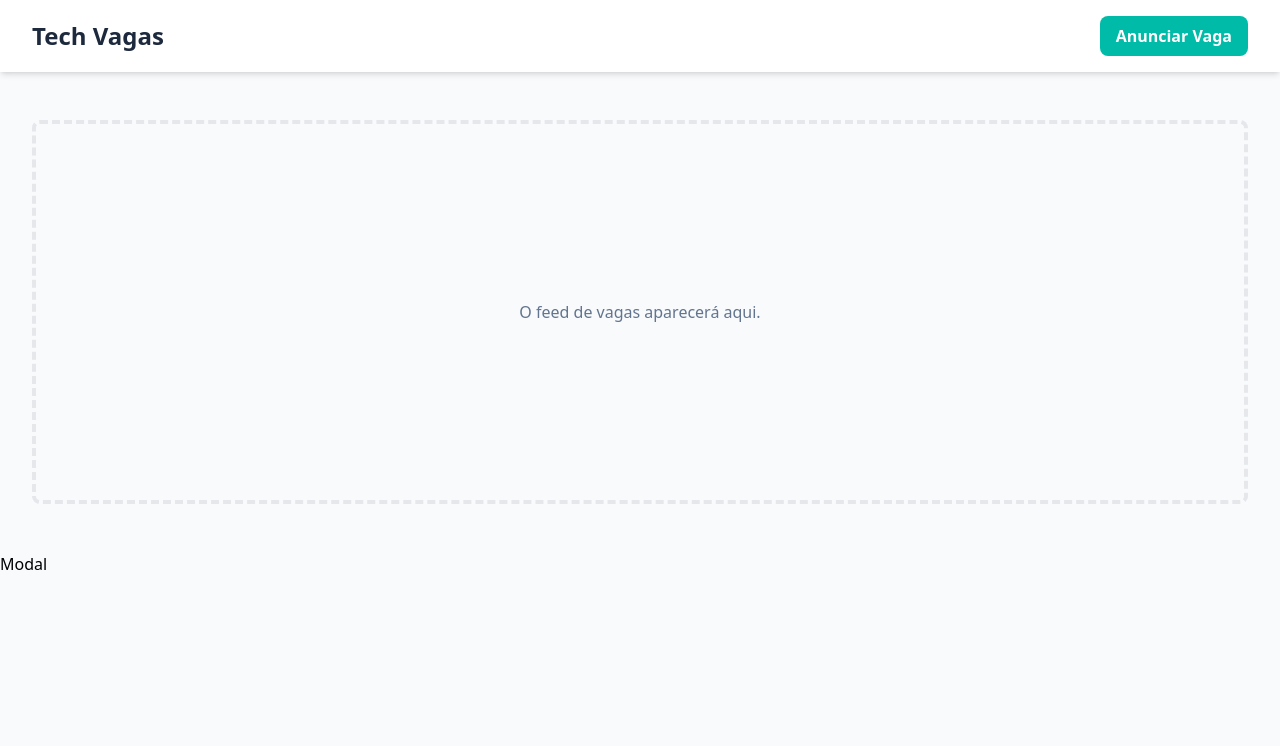
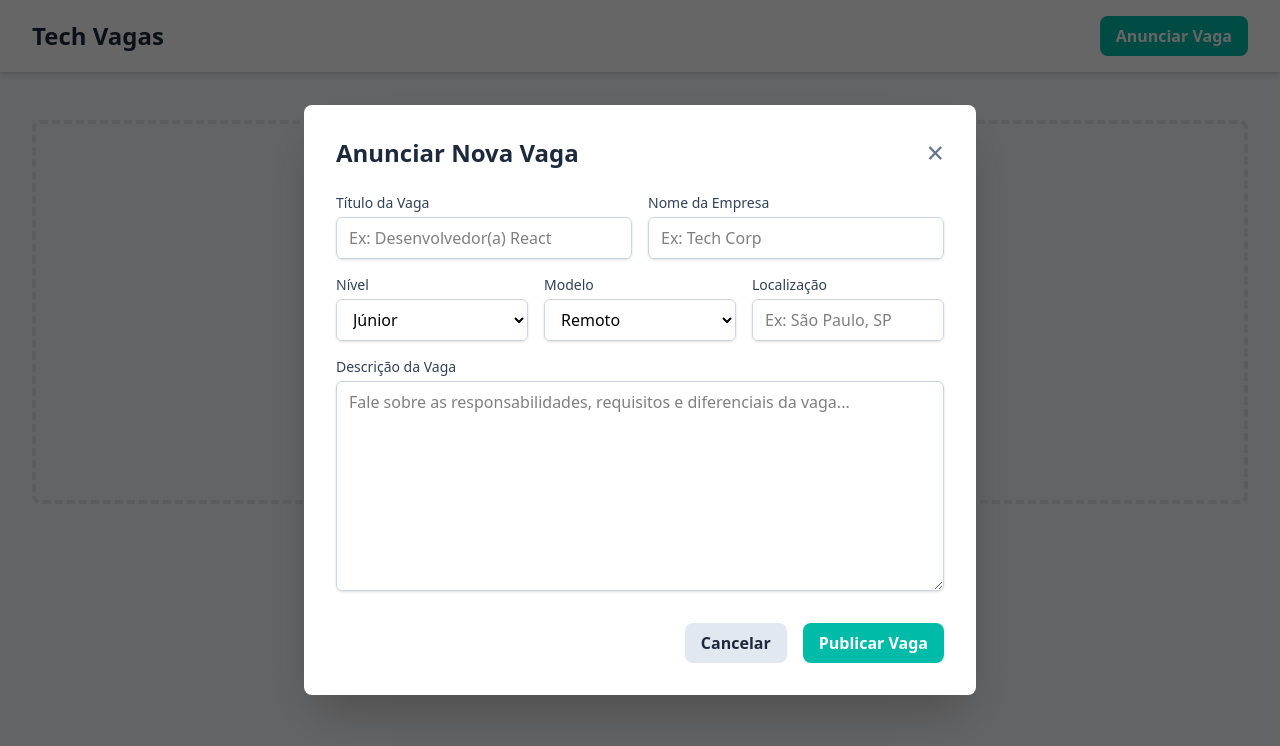
Before and after one commit to querensales/techVagas, a Next.js app: page / in a window 1280 px wide. Both pictures are taken after a click on the button "Anunciar Vaga". Shown: the top 746 px of the page. Built offline with nearby package versions, Linux system fonts and the light colour scheme.

Commit message:
🚧 Modal: Anunciar vagas
finalizando a criacao do modal com todas as funcionalidades

```diff
--- a/src/app/components/Create-job-modal/createJobModal.tsx
+++ /dev/null
@@ -1,5 +0,0 @@
-export default function CreateJobModal(){
-    return(
-        <h2>Modal </h2>
-    )
-}
--- /dev/null
+++ b/src/app/components/Header/JobModal/JobModal.tsx
@@ -0,0 +1,131 @@
+'use client';
+import { useState } from "react";
+
+interface JobModalProps {
+    onClose: () => void;
+}
+
+export default function JobModal({ onClose }: JobModalProps) {
+    const [title, setTitle] = useState('');
+    const [company, setCompany] = useState('');
+    const [location, setLocation] = useState('');
+    const [level, setLevel] = useState('Júnior');
+    const [workModel, setWorkModel] = useState('Remoto');
+    const [description, setDescription] = useState('');
+    const handleSubmit = (e: React.FormEvent) => {
+        e.preventDefault();
+
+        const newJobData = {
+            title,
+            company,
+            location,
+            level,
+            workModel,
+            description,
+        };
+
+        console.log('Nova Vaga Submetida:', newJobData);
+        alert('Vaga criada com sucesso! (Verifique o console para ver os dados)');
+        onClose(); // Fecha o modal após a submissão
+    };
+    return (
+        <div className="fixed inset-0 bg-black/60 z-50 flex justify-center items-center p-4">
+
+            <div className="bg-white rounded-lg shadow-2xl p-6 md:p-8 w-full max-w-2xl max-h-[90vh] overflow-y-auto">
+                <div className="flex justify-between items-center mb-6">
+                    <h2 className="text-2xl font-bold text-slate-800">Anunciar Nova Vaga</h2>
+                    <button onClick={onClose} className="text-slate-500 hover:text-slate-800 text-3xl font-light leading-none">&times;</button>
+                </div>
+
+                <form onSubmit={handleSubmit} className="space-y-4">
+                    <div className="grid grid-cols-1 md:grid-cols-2 gap-4">
+                        <div>
+                            <label htmlFor="title" className="block text-sm font-medium text-slate-700">Título da Vaga</label>
+                            <input type="text" id="title" value={title} onChange={(e) => setTitle(e.target.value)} className="mt-1 block w-full px-3 py-2 border border-slate-300 rounded-md shadow-sm focus:outline-none focus:ring-teal-500 focus:border-teal-500" placeholder="Ex: Desenvolvedor(a) React" required />
+                        </div>
+                        <div>
+                            <label htmlFor="company" className="block text-sm font-medium text-slate-700">Nome da Empresa</label>
+                            <input type="text" id="company" value={company} onChange={(e) => setCompany(e.target.value)} className="mt-1 block w-full px-3 py-2 border border-slate-300 rounded-md shadow-sm focus:outline-none focus:ring-teal-500 focus:border-teal-500" placeholder="Ex: Tech Corp" required />
+                        </div>
+                    </div>
+
+                    <div className="grid grid-cols-1 md:grid-cols-3 gap-4">
+                        <div>
+                            <label htmlFor="level"
+                                className="block text-sm font-medium text-slate-700">
+                                Nível
+                            </label>
+                            <select id="level" value={level} onChange={(e) => setLevel(e.target.value)} className="mt-1 block w-full px-3 py-2 border border-slate-300 rounded-md shadow-sm focus:outline-none focus:ring-teal-500 focus:border-teal-500">
+                                <option>Júnior</option>
+                                <option>Pleno</option>
+                                <option>Sênior</option>
+                            </select>
+                        </div>
+
+                        <div>
+                            <label htmlFor="workModel"
+                                className="block text-sm font-medium text-slate-700">
+                                Modelo
+                            </label>
+                            <select id="workModel" value={workModel} onChange={(e) => setWorkModel(e.target.value)}
+                                className="mt-1 block w-full px-3 py-2 border border-slate-300 rounded-md shadow-sm focus:outline-none focus:ring-teal-500 focus:border-teal-500">
+                                <option>Remoto</option>
+                                <option>Híbrido</option>
+                                <option>Presencial</option>
+                            </select>
+                        </div>
+
+                        <div>
+                            <label
+                                htmlFor="location"
+                                className="block text-sm font-medium text-slate-700">
+                                Localização
+                            </label>
+
+                            <input
+                                type="text"
+                                id="location"
+                                value={location}
+                                onChange={(e) => setLocation(e.target.value)}
+                                className="mt-1 block w-full px-3 py-2 border border-slate-300 rounded-md shadow-sm focus:outline-none focus:ring-teal-500 focus:border-teal-500"
+                                placeholder="Ex: São Paulo, SP" />
+                        </div>
+                    </div>
+
+                    <div>
+                        <label
+                            htmlFor="description"
+                            className="block text-sm font-medium text-slate-700">
+                            Descrição da Vaga
+                        </label>
+
+                        <textarea
+                            id="description"
+                            value={description}
+                            onChange={(e) => setDescription(e.target.value)}
+                            rows={8}
+                            className="mt-1 block w-full px-3 py-2 border border-slate-300 rounded-md shadow-sm focus:outline-none focus:ring-teal-500 focus:border-teal-500"
+                            placeholder="Fale sobre as responsabilidades, requisitos e diferenciais da vaga..."
+                            required>
+                        </textarea>
+                    </div>
+
+                    <div className="flex justify-end gap-4 pt-4">
+                        <button
+                            type="button"
+                            onClick={onClose}
+                            className="bg-slate-200 hover:bg-slate-300 text-slate-800 font-semibold py-2 px-4 rounded-lg transition-colors">
+                            Cancelar
+                        </button>
+
+                        <button
+                            type="submit"
+                            className="bg-teal-500 hover:bg-teal-600 text-white font-semibold py-2 px-4 rounded-lg transition-colors">
+                            Publicar Vaga
+                        </button>
+                    </div>
+                </form>
+            </div>
+        </div>
+    )
+}
--- a/src/app/page.tsx
+++ b/src/app/page.tsx
@@ -1,7 +1,8 @@
 "use client";
 import { useState } from 'react';
-import CreateJobModal from './components/Create-job-modal/createJobModal';
 import Header from './components/Header/header';
+import JobModal from './components/Header/JobModal/JobModal';
+
 
 export default function Home() {
    const [isModalOpen, setIsModalOpen] = useState(false);
@@ -26,10 +27,7 @@ export default function Home() {
           </div>
         </div>
       </main>
-
-      {/* O modal é renderizado condicionalmente com base no estado */}
-      {/* Ele recebe a função para se fechar como prop */}
-      {isModalOpen && <CreateJobModal onClose={handleCloseModal} />}
+      {isModalOpen && <JobModal onClose={handleCloseModal} />}
     </div>
   );
 }
```
